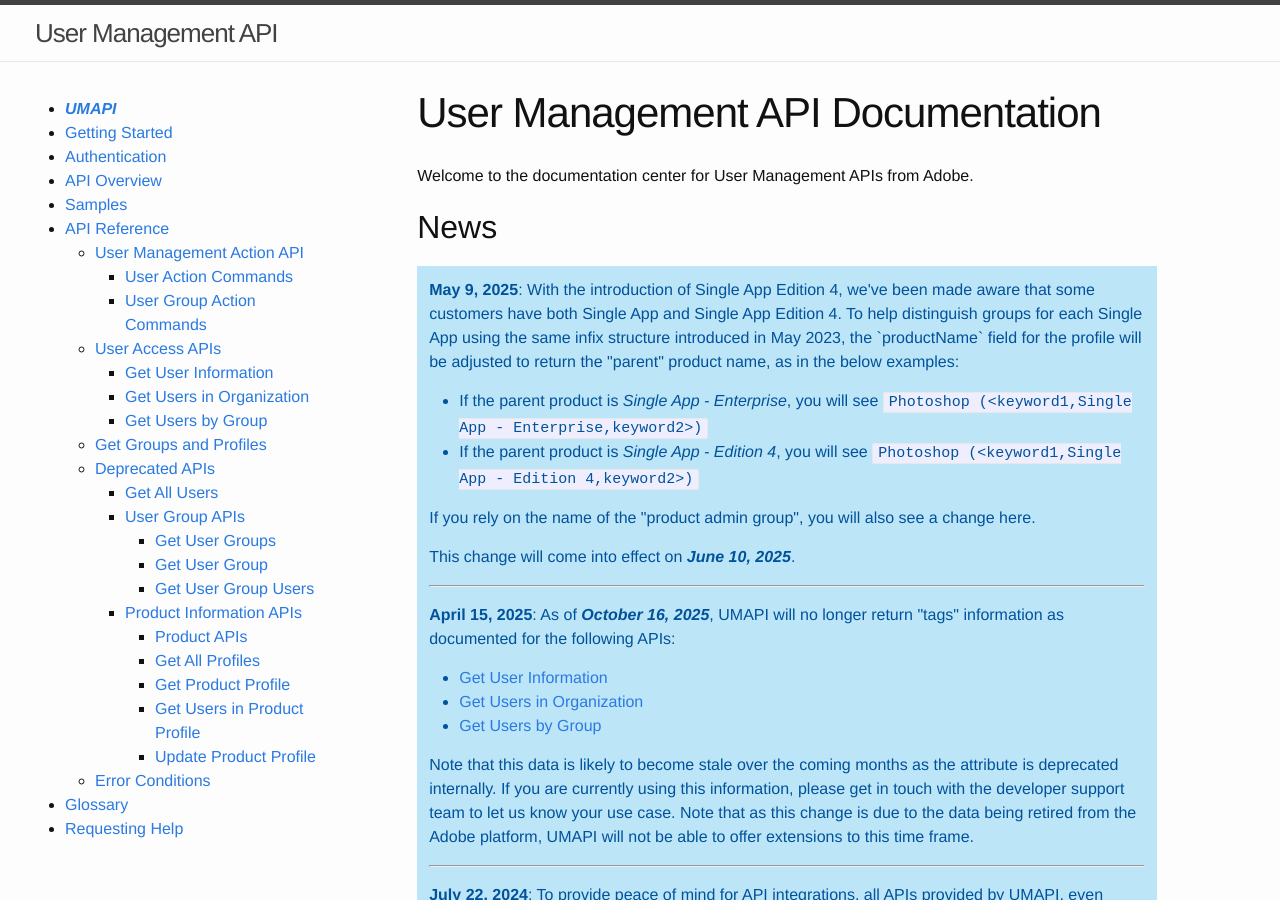
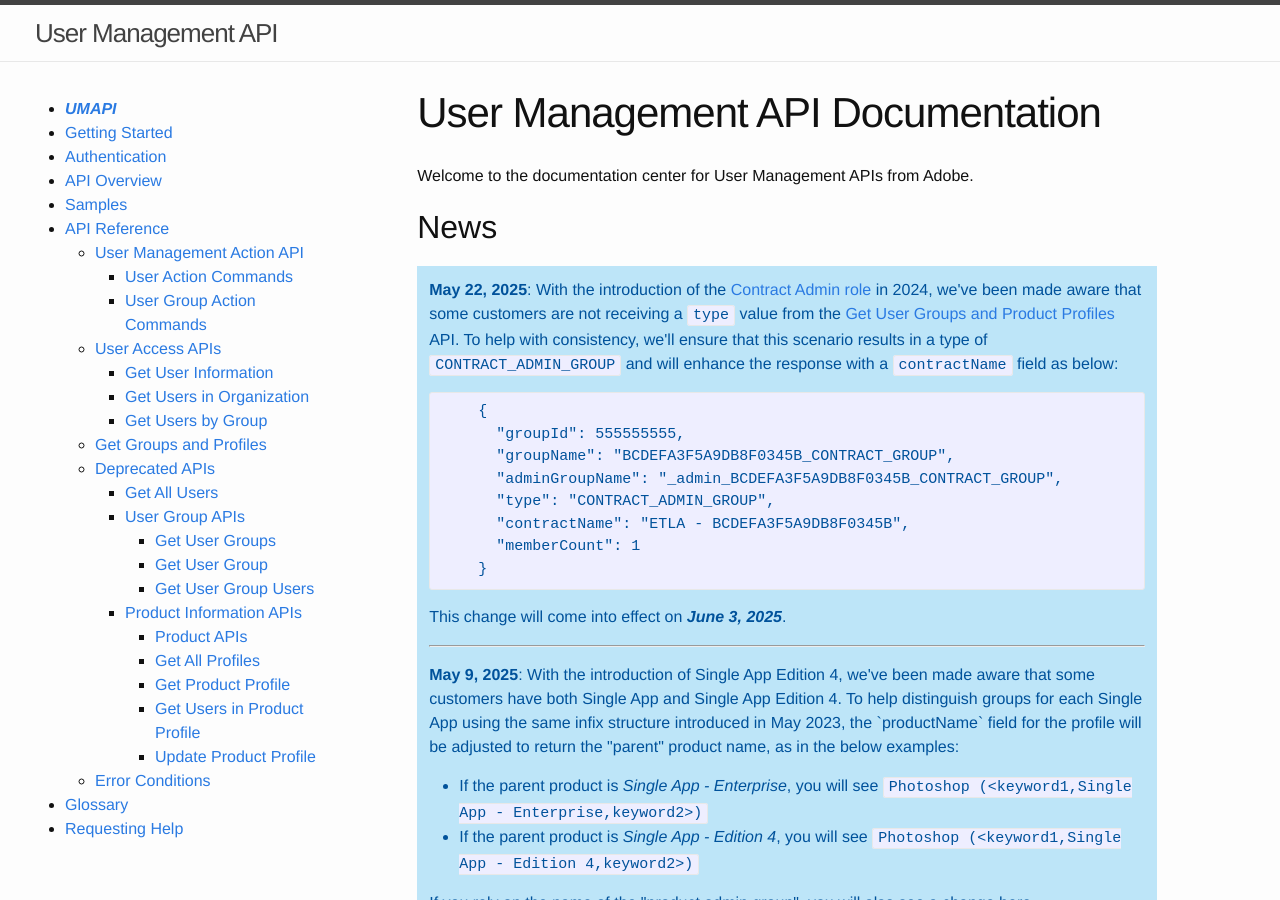
Before and after one commit to adobe-apiplatform/umapi-documentation, a Jekyll site: the page built from docs/en/index.md, in a window 1280 px wide and 900 px high. Built offline with Jekyll 4.4.1, drawn with Linux system fonts in a browser that asks for light colours.

Commit message:
Missing contract admin group type

```diff
--- a/docs/en/index.md
+++ b/docs/en/index.md
@@ -11,6 +11,19 @@
 
 <h2>News</h2>
 <div class="isa_info">
+<p><strong>May 22, 2025</strong>: With the introduction of the <a href="https://helpx.adobe.com/uk/enterprise/using/admin-roles.html#enterprise">Contract Admin role</a> in 2024, we've been made aware that some customers are not receiving a <code>type</code> value from the <a href="https://adobe-apiplatform.github.io/umapi-documentation/en/api/group.html">Get User Groups and Product Profiles</a> API. To help with consistency, we'll ensure that this scenario results in a type of <code>CONTRACT_ADMIN_GROUP</code> and will enhance the response with a <code>contractName</code> field as below:</p>
+<pre>
+    {
+      "groupId": 555555555,
+      "groupName": "BCDEFA3F5A9DB8F0345B_CONTRACT_GROUP",
+      "adminGroupName": "_admin_BCDEFA3F5A9DB8F0345B_CONTRACT_GROUP",
+      "type": "CONTRACT_ADMIN_GROUP",
+      "contractName": "ETLA - BCDEFA3F5A9DB8F0345B",
+      "memberCount": 1
+    }
+</pre>
+<p>This change will come into effect on <em><strong>June 3, 2025</strong></em>.</p>
+<hr class="api-ref-rule">
 <p><strong>May 9, 2025</strong>: With the introduction of Single App Edition 4, we've been made aware that some customers have both Single App and Single App Edition 4. To help distinguish groups for each Single App using the same infix structure introduced in May 2023, the `productName` field for the profile will be adjusted to return the "parent" product name, as in the below examples:</p>
 <ul>
 	<li>If the parent product is <em>Single App - Enterprise</em>, you will see <code>Photoshop (&lt;keyword1,Single App - Enterprise,keyword2&gt;)</code></li>
```
